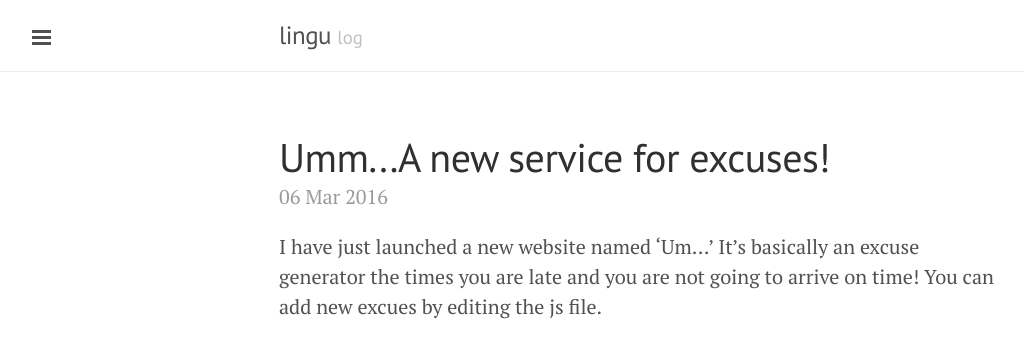
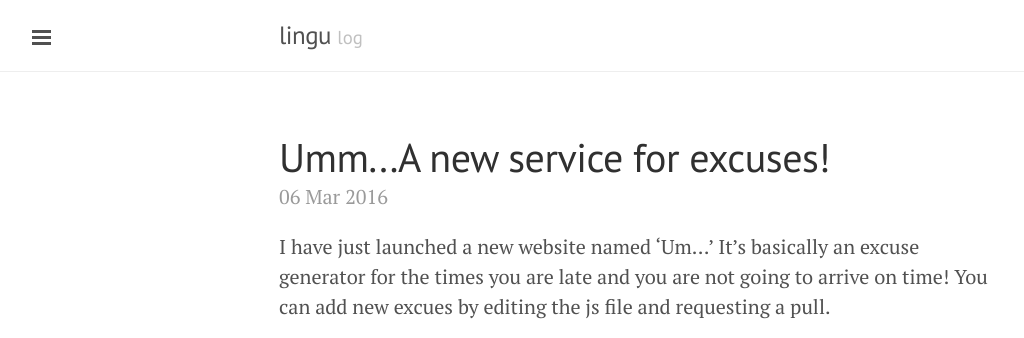
Before and after one commit to adelrblog/adelrblog.github.io, a Jekyll site: the page built from _posts/2016-03-06-umm-a-new-service-for-excuse-s.markdown, in a window 1280 px wide, cut to the strip 0-338 px from the top of the page. Shown: the whole strip, without its empty margins (1-1025 px from the left). Built offline with Jekyll 4.4.1, drawn with Linux system fonts in a browser that asks for light colours.

Commit message:
Post update: Umm...A new service for excuses!

```diff
--- a/_posts/2016-03-06-umm-a-new-service-for-excuse-s.markdown
+++ b/_posts/2016-03-06-umm-a-new-service-for-excuse-s.markdown
@@ -3,6 +3,6 @@ published: true
 title: Umm...A new service for excuses!
 layout: post
 ---
-I have just launched a new website named 'Um...' It's basically an excuse generator the times you are late and you are not going to arrive on time! You can add new excues by editing the js file.
+I have just launched a new website named 'Um...' It's basically an excuse generator for the times you are late and you are not going to arrive on time! You can add new excues by editing the js file and requesting a pull.
 
-<iframe name="my_target_area" src="Http://adelr.ir/um" width="500" height="400"></iframe>
+<iframe name="my_target_area" src="Http://adelr.ir/um" width="700" height="600"></iframe>
```
